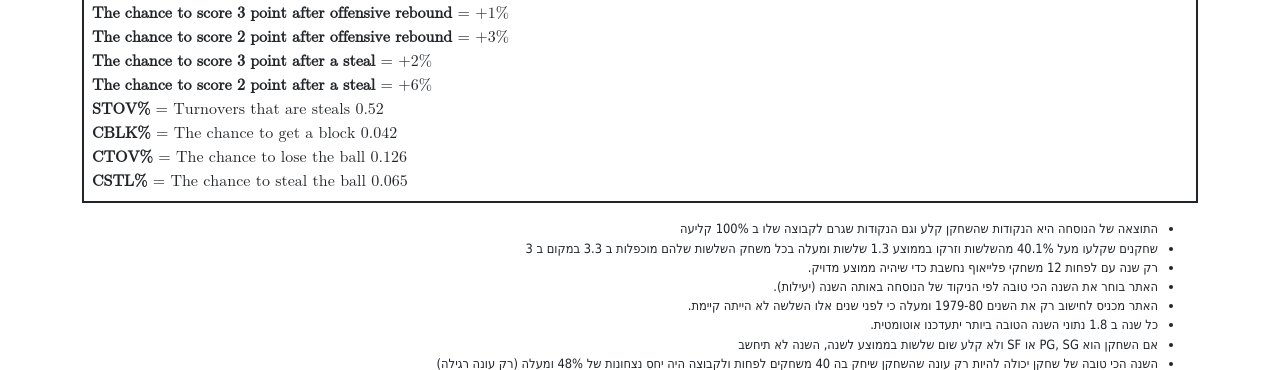
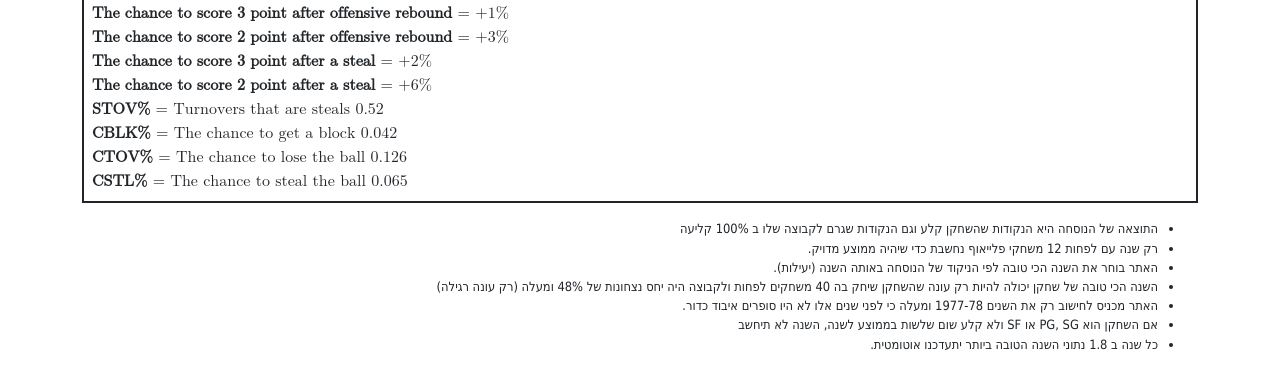
Before and after one commit to d4nieldev/basketball-stats, a Flask app: template templates/basketball_stats.html in a window 1280 px wide. Shown: the part 1511-1881 px from the top of the page. Run offline with Flask 2, Linux system fonts and the light colour scheme; the template is opened without the code that fills it, so the values that code supplies are empty.

Commit message:
explanations

```diff
--- a/templates/basketball_stats.html
+++ b/templates/basketball_stats.html
@@ -230,13 +230,12 @@
 
                     <ul class="text-end" style="font-family: Tahoma; font-size: 0.8rem;" dir="rtl">
                         <li>התוצאה של הנוסחה היא הנקודות שהשחקן קלע וגם הנקודות שגרם לקבוצה שלו ב 100% קליעה</li>
-                        <li>שחקנים שקלעו מעל 40.1% מהשלשות וזרקו בממוצע 1.3 שלשות ומעלה בכל משחק השלשות שלהם מוכפלות ב 3.3 במקום ב 3</li>
                         <li>רק שנה עם לפחות 12 משחקי פלייאוף נחשבת כדי שיהיה ממוצע מדויק.</li>
                         <li>האתר בוחר את השנה הכי טובה לפי הניקוד של הנוסחה באותה השנה (יעילות).</li>
-                        <li>האתר מכניס לחישוב רק את השנים 1979-80 ומעלה כי לפני שנים אלו השלשה לא הייתה קיימת.</li>
+                        <li>השנה הכי טובה של שחקן יכולה להיות רק עונה שהשחקן שיחק בה 40 משחקים לפחות ולקבוצה היה יחס נצחונות של 48% ומעלה (רק עונה רגילה)</li>
+                        <li>האתר מכניס לחישוב רק את השנים 1977-78 ומעלה כי לפני שנים אלו לא היו סופרים איבוד כדור.</li>
+                        <li>אם השחקן הוא PG, SG או SF ולא קלע שום שלשות בממוצע לשנה, השנה לא תיחשב </li>
                         <li>כל שנה ב 1.8 נתוני השנה הטובה ביותר יתעדכנו אוטומטית.</li>
-                        <li>אם השחקן הוא PG, SG או SF ולא קלע שום שלשות בממוצע לשנה, השנה לא תיחשב </li>
-                        <li>השנה הכי טובה של שחקן יכולה להיות רק עונה שהשחקן שיחק בה 40 משחקים לפחות ולקבוצה היה יחס נצחונות של 48% ומעלה (רק עונה רגילה)</li>
                     </ul>
 
                     <!--Top 100 players-->
```
